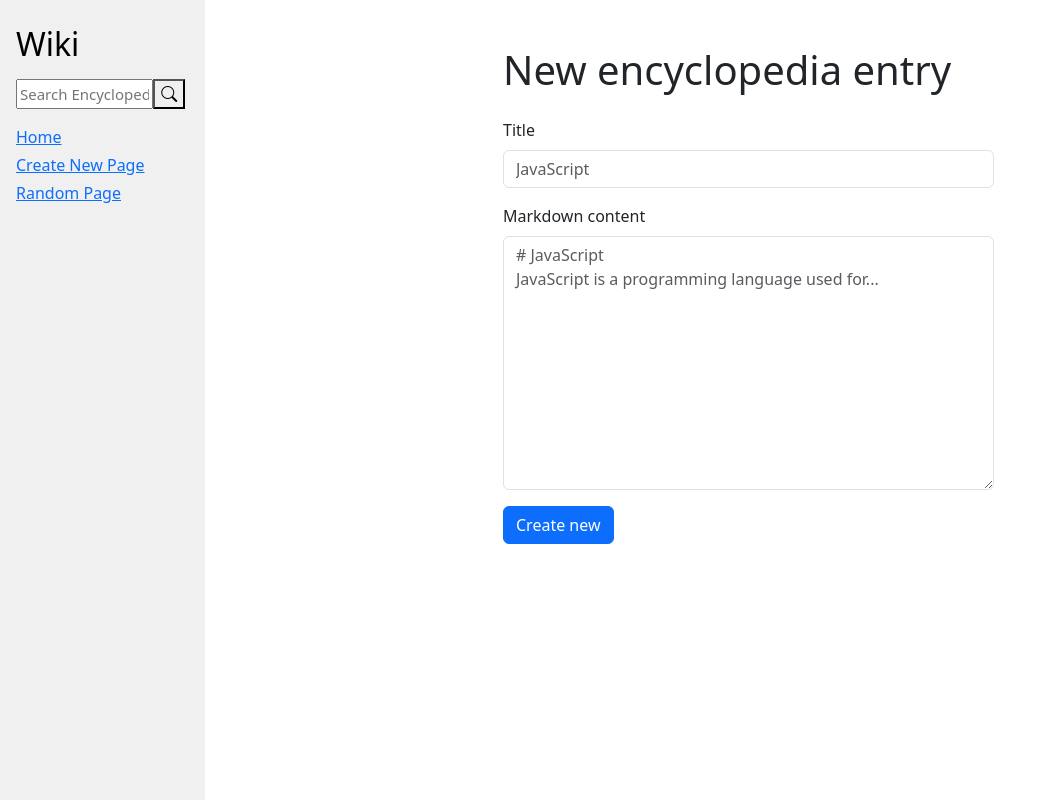
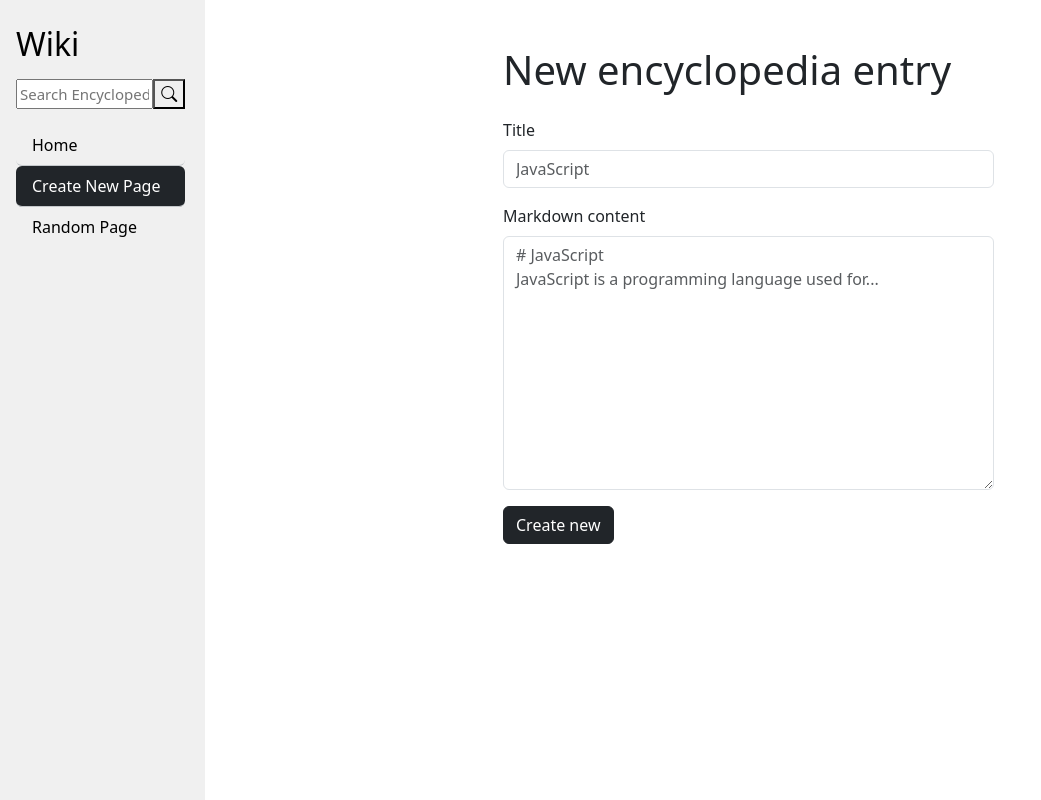
Before and after one commit to antonioerh/cs50w-wiki-project, a Django app: page /create in a window 1280 px wide. Shown: the whole page, without its empty margins (0-1041 px from the left). Run offline with Django 3.2, Linux system fonts and the light colour scheme; some libraries are stand-ins or nearby versions.

Commit message:
Improve UI

```diff
--- a/encyclopedia/templates/encyclopedia/create.html
+++ b/encyclopedia/templates/encyclopedia/create.html
@@ -22,7 +22,7 @@
 JavaScript is a programming language used for..."></textarea>
             </div>
             <div class="col-6 mx-auto">
-                <button class="btn btn-primary" type="submit">Create new</button>
+                <button class="btn btn-dark" type="submit">Create new</button>
             </div>
         </form>
     </div>
--- a/encyclopedia/templates/encyclopedia/edit.html
+++ b/encyclopedia/templates/encyclopedia/edit.html
@@ -22,7 +22,7 @@
 JavaScript is a programming language used for...">{{ entry_content }}</textarea>
             </div>
             <div class="col-6 mx-auto">
-                <button class="btn btn-primary" type="submit">Edit page</button>
+                <button class="btn btn-dark" type="submit">Edit page</button>
             </div>
         </form>
     </div>
--- a/encyclopedia/templates/encyclopedia/index.html
+++ b/encyclopedia/templates/encyclopedia/index.html
@@ -10,7 +10,7 @@
 
         <ul>
             {% for entry in entries %}
-                <li><a href="{% url 'entry' entry %}">{{ entry }}</li></a>
+                <li><a class="" href="{% url 'entry' entry %}">{{ entry }}</li></a>
             {% endfor %}
         </ul>
     </div>
--- a/encyclopedia/templates/encyclopedia/layout.html
+++ b/encyclopedia/templates/encyclopedia/layout.html
@@ -19,15 +19,19 @@
                     <input class="search" type="text" name="q" placeholder="Search Encyclopedia">
                     <button type="submit"><i class="bi bi-search"></i></button>
                 </form>
-                <div class="mb-1 ps-2">
-                    <a href="{% url 'index' %}">Home</a>
-                </div>
-                <div class="mb-1 ps-2">
-                    <a href="{% url 'create' %}">Create New Page</a>
-                </div>
-                <div class="mb-1 ps-2">
-                    <a href="{% url 'random_page' %}">Random Page</a>
-                </div>
+
+                <ul class="nav nav-pills flex-column">
+                    <li class="ps-2 nav-item">
+                        <a class="border-bottom border-secondary-subtle nav-link text-black {% if active_page == 'home' %}bg-dark text-white{% endif %}" href="{% url 'index' %}">Home</a>
+                    </li>
+                    <li class="ps-2 nav-item">
+                        <a class="border-bottom border-secondary-subtle nav-link text-black {% if active_page == 'create' %}bg-dark text-white{% endif %}" href="{% url 'create' %}">Create New Page</a>
+                    </li>
+                    <li class="ps-2 nav-item">
+                        <a class="nav-link text-black" href="{% url 'random_page' %}">Random Page</a>
+                    </li>
+                </ul>
+
                 {% block nav %}
                 {% endblock %}
             </div>
--- a/encyclopedia/views.py
+++ b/encyclopedia/views.py
@@ -6,7 +6,7 @@ import random
 
 def index(request):
     return render(request, "encyclopedia/index.html", {
-        "entries": util.list_entries()
+        "entries": util.list_entries(), "active_page": 'home'
     })
 
 def entry(request, title):
@@ -51,7 +51,9 @@ def search(request):
 
 def create(request):
     if request.method == "GET":
-        return render(request, "encyclopedia/create.html")
+        return render(request, "encyclopedia/create.html", {
+            "active_page": 'create'
+        })
     else:
         title = request.POST.get("createTitle")
         content = request.POST.get("createContent")
```
